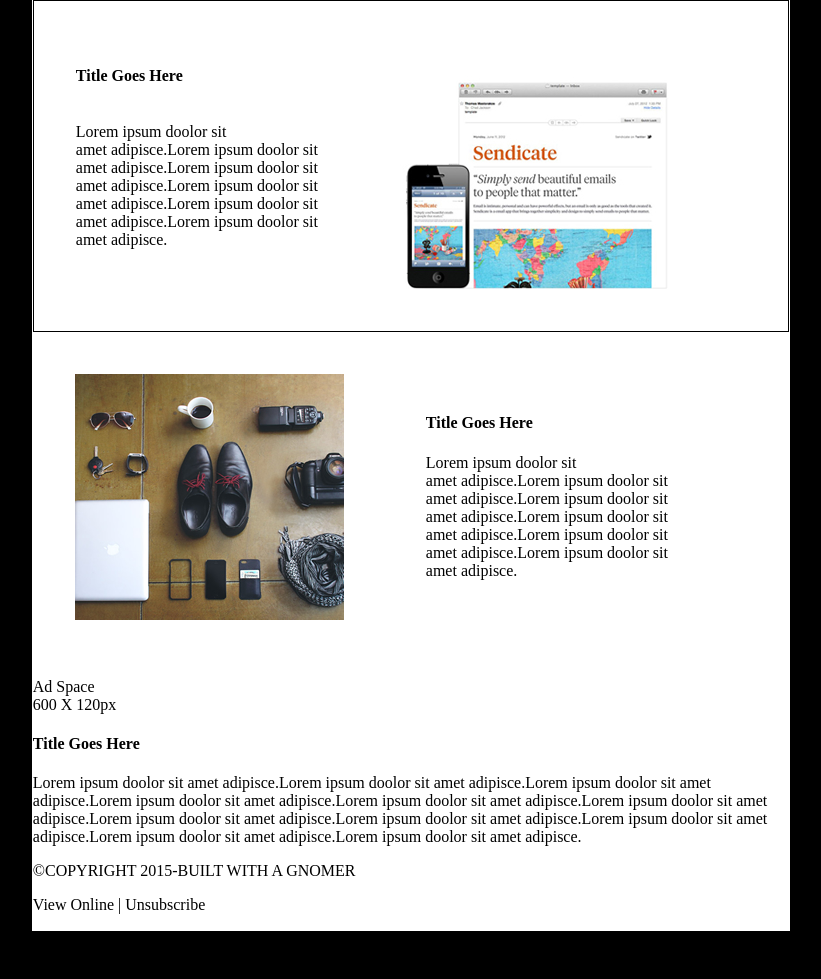
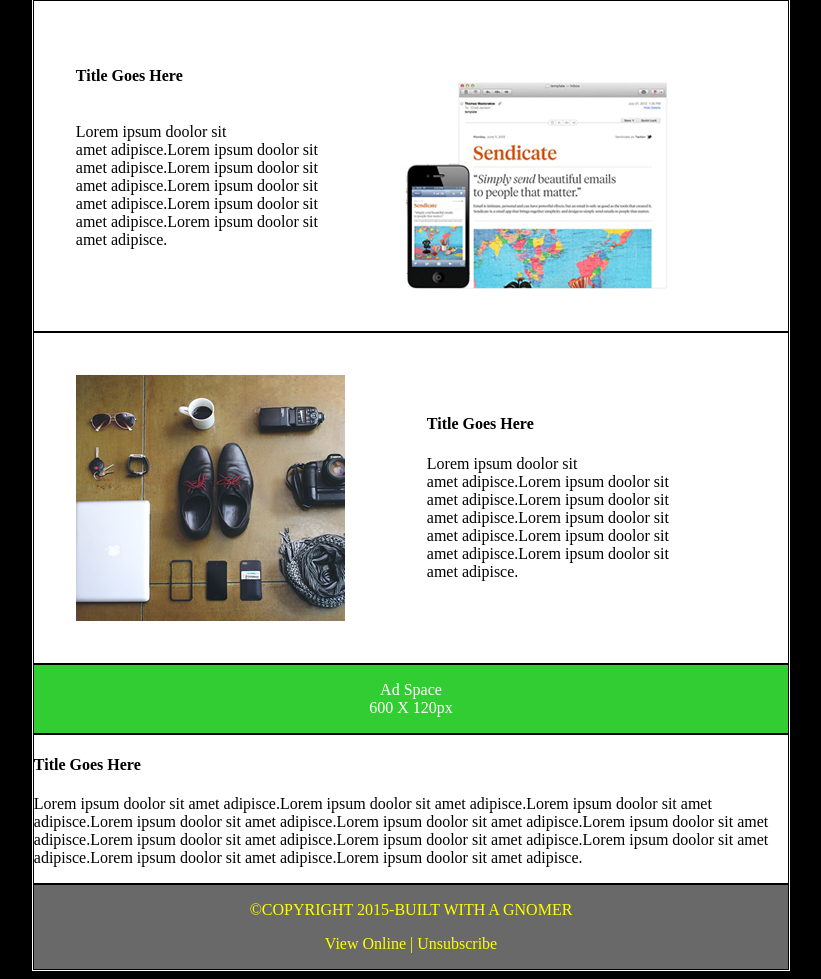
Before and after one commit to martmwangi/GNOME--website, a plain HTML site: page index.html in a window 1280 px wide. Shown: the part 893-1872 px from the top of the page, without its empty margins (229-1050 px from the left). Before the commit the page ends 1832 px from the top, so only its background shows below. Drawn offline with Linux system fonts and the light colour scheme.

Commit message:
Finished Structuring the hmtl page

```diff
--- a/css/style.css
+++ b/css/style.css
@@ -102,6 +102,10 @@ display: inline-flex;
 clear: both;
 
 }
+/*Styling for section 5*/
+#sec5{
+border: 1px solid black;
+}
 
 .img{
 padding-right: 1px;
@@ -115,3 +119,25 @@ display:inline-block;
 }
 
 /*Styling for section 6*/
+
+#sec6{
+border: 1px solid black;
+background-color: limegreen;
+color: white;
+align-content: center;
+}
+/*Styling for section 7*/
+
+#sec7{
+border: 1px solid black;
+
+
+}
+
+
+/*Styling for the footer*/
+footer{
+border: 1px solid black;
+background-color: dimgray;
+color: yellow;
+}
--- a/index.html
+++ b/index.html
@@ -114,7 +114,7 @@
     </div>
     <div id="sec6">
     <section>
-        <p>Ad Space<br>600 X 120px</p>
+        <p align = "center">Ad Space<br>600 X 120px</p>
 
         </section>
 
@@ -129,11 +129,11 @@
 
 
 <footer>
-    <section>
-            <p>&copy;COPYRIGHT 2015-BUILT WITH A GNOMER</p>
 
-             <p>View Online | Unsubscribe</p>
-    </section>
+            <p align="center">&copy;COPYRIGHT 2015-BUILT WITH A GNOMER</p>
+
+             <p align="center">View Online | Unsubscribe</p>
+
 </footer>
  </div>
 </body>
```
